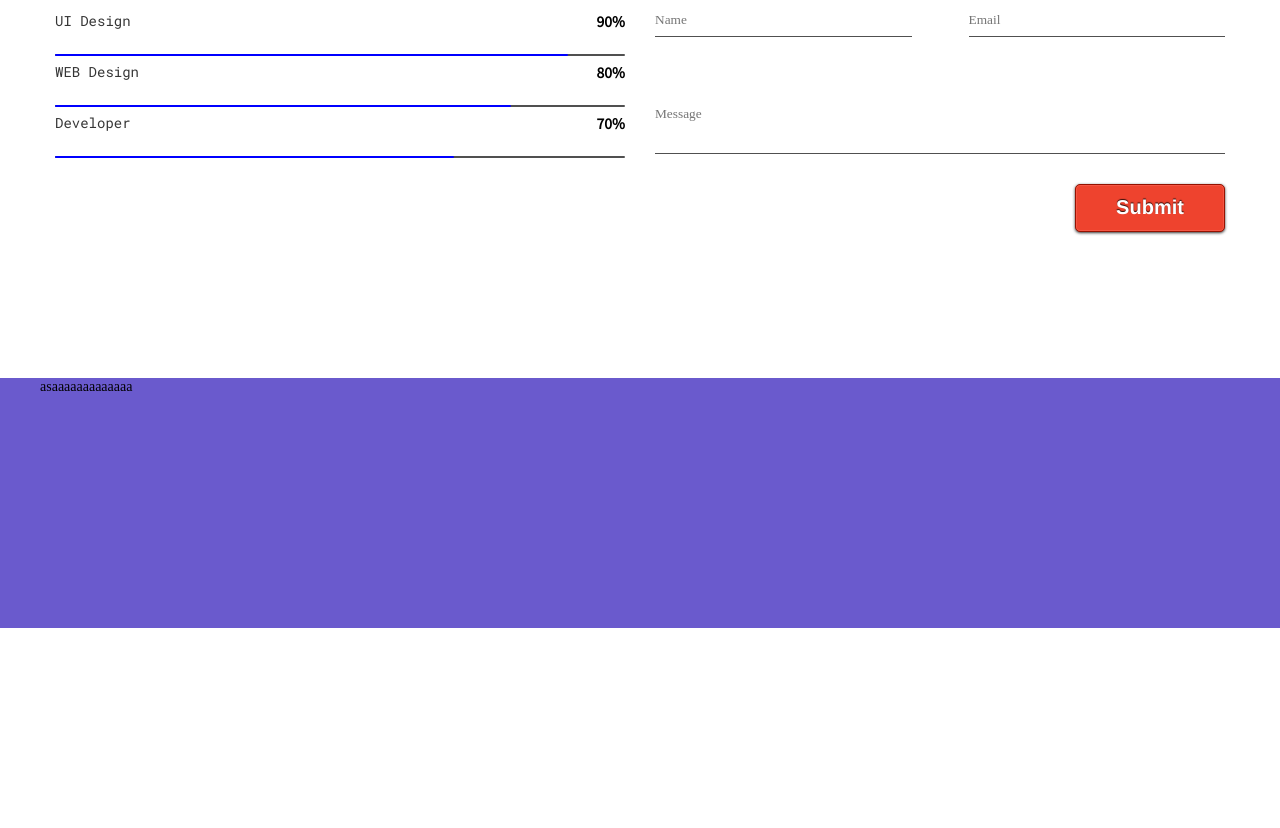
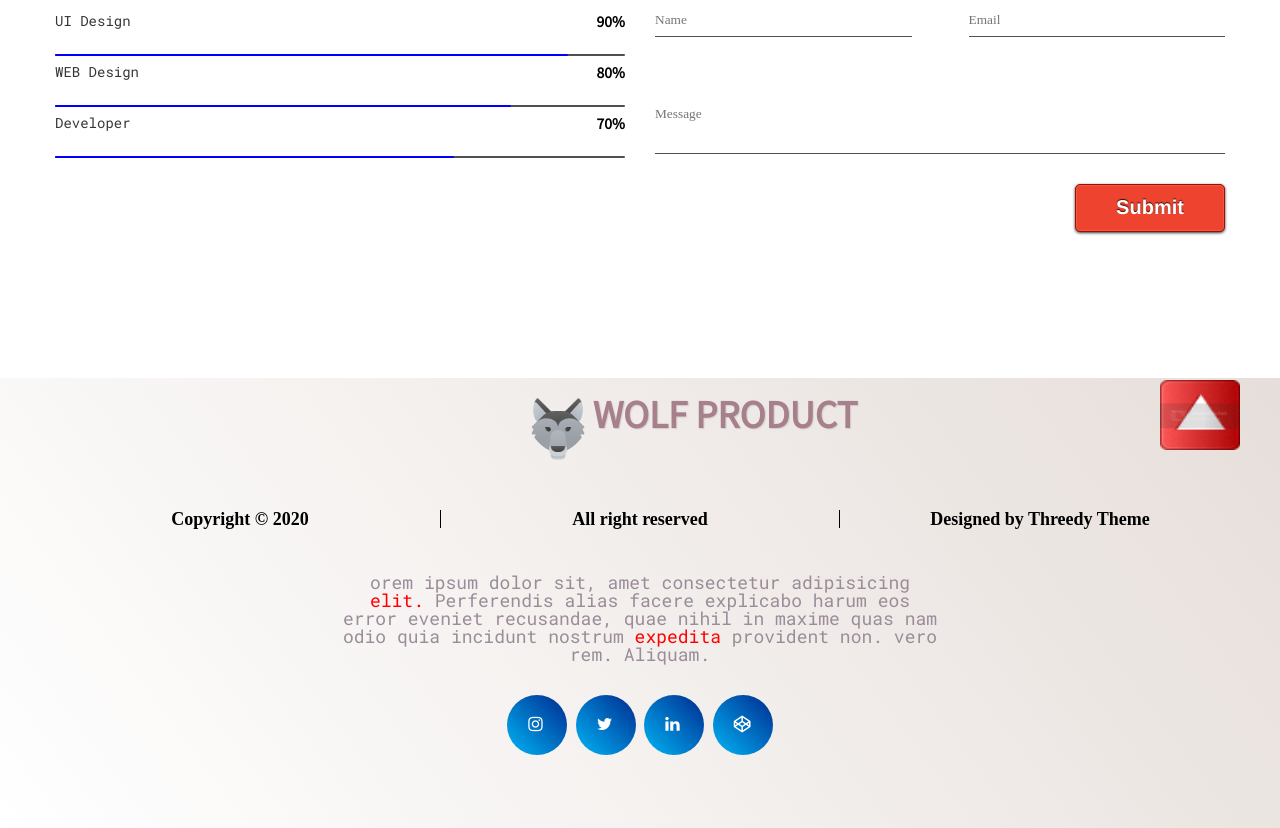
Before and after one commit to Juliu51/coming-soon_v1, a plain HTML site: page index.html in a window 1280 px wide. Shown: the part 1212-2040 px from the top of the page. Before the commit the page ends 1840 px from the top, so only its background shows below. Drawn offline with Linux system fonts and the light colour scheme.

Commit message:
done almost

```diff
--- a/index.html
+++ b/index.html
@@ -9,6 +9,7 @@
     <link href="https://fonts.googleapis.com/css2?family=Noto+Sans+JP&family=Roboto+Mono&display=swap" rel="stylesheet">
     <link rel="shortcut icon" href="./img/svg/001-elephant.svg">
     <link rel="stylesheet" href="./css/app.css">
+    <link rel="stylesheet" href="https://cdnjs.cloudflare.com/ajax/libs/font-awesome/4.7.0/css/font-awesome.min.css">
 
     <script>
         var countDownDate = new Date("Jan 5, 2022 15:37:25").getTime();
@@ -34,11 +35,12 @@
 </head>
 
 <body>
+    <a name="scroll-to-top"></a>
     <div class="wrapper">
         <main class="main">
-            <div class="container">
+                    <div class="container">
                 <div class="main_wrap">
-                    <img src="./img/svg/001-elephant.svg" alt="logo">
+                    <img src="./img/svg/12571063791593876753.svg" alt="logo">
                     <h1>Coming soon</h1>
                     <p>Lorem, ipsum dolor sit amet consectetur adipisicing elit. Esse voluptatem eum odit deleniti
                         architecto ratione aspernatur! Totam suscipit fuga consequatur ad impedit ipsam animi tempora
@@ -126,9 +128,26 @@
         <footer class="footer">
             <div class="container">
                 <div class="footer_wrap">
-asaaaaaaaaaaaaa
-                </div>
+                    <a href="#scroll-to-top"><img src="./img/arrow46.png" alt="" class="wolf"></a>
+               <div class="logo_c">
+                   <h3><img src="./img/svg/wolf.png" alt="wolf">WOLF PRODUCT</h3>
             </div>
+                <div class="copyright">
+                <p>Copyright © 2020</p>
+                <p style="border-left: 1px solid black; border-right: 1px solid black;">All right reserved</p>
+                <p>Designed by Threedy Theme</p>
+                           </div>
+                           <h4>orem ipsum dolor sit, amet consectetur adipisicing <span>elit.</span>  Perferendis alias facere explicabo harum eos error eveniet recusandae, quae nihil in maxime quas nam odio quia incidunt nostrum <span>expedita</span> provident non. vero rem. Aliquam.</h4>
+                           <div class="social-container">
+                            <ul class="social-icons">
+                                <li><a href="#"><i class="fa fa-instagram"></i></a></li>
+                                <li><a href="#"><i class="fa fa-twitter"></i></a></li>
+                                <li><a href="#"><i class="fa fa-linkedin"></i></a></li>
+                                <li><a href="#"><i class="fa fa-codepen"></i></a></li>
+                            </ul>
+                        </div>
+                    </div>
+        </div>
         </footer>
     </div>
 </body>
--- a/sass/_main.scss
+++ b/sass/_main.scss
@@ -5,7 +5,7 @@
   .main {
     width: 100%;
     height: 100%;
-    background-image: url("../img/bc/pexels-francesco-ungaro-1525041.jpg");
+    background-image: url("../img/bc/pexels-veeterzy-303383.jpg");
     background-repeat: no-repeat;
     background-position: center top;
     background-size: cover;
@@ -26,12 +26,12 @@
         }
       }
       h1 {
-        text-shadow: 1px 1px 1px white;
+        text-shadow: 1px 1px 1px #d6cfcb;
         width: 100%;
         font-family: $font-noto;
         max-width: 600px;
         font-size: $large;
-        color: $myblack;
+        color: #a6808c;
         margin-left: calc(50% - 300px);
         font-weight: bold;
         text-align: center;
@@ -48,11 +48,10 @@
       width: 100%;
       max-width: 600px;
       font-size: $small;
-      color: $blue;
+      color: #9a8c98;
       margin-left: calc(50% - 300px);
       text-align: center;
       padding: 15px 0px;
-      text-shadow: 1px 1px 1px black;
       @media (max-width: $md) {
         margin-left: 0px;
         margin-top: 10px;
@@ -109,13 +108,14 @@
         width: 100%;
         font-family: $font-noto;
         background: transparent;
+        color: #a6808c;
         border: 0;
         border-bottom: 2px solid $grey;
         font-size: $normal;
         text-transform: capitalize;
         &::placeholder {
-          color: $grey;
-          text-shadow: 1px 1px 1px white;
+          color: #a6808c;
+          text-shadow: 1px 1px 1px #d6cfcb;
           line-height: 30px;
         }
       }
@@ -143,6 +143,7 @@
   height: 700px;
   display: flex;
   justify-content: center;
+
   @media (max-width: $xl) {
     height: 100%;
   }
@@ -270,13 +271,86 @@
 }
 .footer {
   display: flex;
+  align-items: center;
   justify-content: center;
   width: 100%;
-  height: 250px;
-  background-color: slateblue;
+  height: 450px;
+  background: rgb(255, 255, 255);
+  background: linear-gradient(
+    53deg,
+    rgba(255, 255, 255, 1) 0%,
+    rgba(230, 222, 218, 1) 100%
+  );
+
   .footer_wrap {
-    width: 80%;
-
+    width: 100%;
+    height: 100%;
+    .wolf {
+      float: right;
+      width: 80px;
+    }
+    img {
+      height: 70px;
+      width: 70px;
+    }
+    h3 {
+      text-shadow: 1px 1px 1px #d6cfcb;
+      width: 100%;
+      font-family: $font-noto;
+      max-width: 600px;
+      font-size: $medium;
+      color: #a6808c;
+      margin-left: calc(50% - 300px);
+      margin-right: 80px;
+      font-weight: bold;
+      text-align: center;
+      padding: 15px 0px;
+      @media (max-width: $md) {
+        margin-left: 0px;
+        font-size: $small;
+        padding: 5px 0px;
+      }
+      @media (max-width: $sm) {
+        float: right;
+      }
+    }
+    .logo_c {
+      display: flex;
+      justify-content: center;
+      align-items: center;
+    }
+    .copyright {
+      width: 100%;
+      display: flex;
+      align-items: center;
+      justify-content: center;
+      margin: 30px 0;
+      font-weight: 800;
+      font-size: $small;
+      font-family: "Times New Roman", Times, serif;
+      p {
+        width: calc(100% / 3);
+        text-align: center;
+      }
+    }
+    h4 {
+      width: 100%;
+      font-family: $font-roboto;
+      width: 100%;
+      max-width: 600px;
+      font-size: $small;
+      color: #9a8c98;
+      margin-left: calc(50% - 300px);
+      text-align: center;
+      padding: 15px 0px;
+      @media (max-width: $md) {
+        margin-left: 0px;
+        margin-top: 10px;
+      }
+      span {
+        color: red;
+      }
+    }
   }
 }
 
--- /dev/null
+++ b/sass/_social.scss
@@ -0,0 +1,74 @@
+@import url(https://cdnjs.cloudflare.com/ajax/libs/font-awesome/4.6.3/css/font-awesome.css);
+
+$timing        : 265ms;
+$iconColor     : #00B5F5;
+$accent        : #002A8F;
+$bluefade      : #0043E0;
+$gradient      : #00B5F5;
+
+@mixin transformScale($size: 1) {
+    transform: scale($size);
+    -ms-transform: scale($size);
+    -webkit-transform: scale($size);
+}
+
+
+
+.social-container {
+    width: 100%;
+    margin: 0;
+    text-align: center;
+
+}
+
+.social-icons {
+    padding: 0;
+    list-style: none;
+    margin: 1em;
+
+    li {
+        display: inline-block;
+        margin: 0.15em;
+        position: relative;
+        font-size: 1.2em;
+
+    }
+
+    i {
+        color: #fff;
+        position: absolute;
+        top: 21px;
+        left: 21px;
+        transition: all $timing ease-out;
+    }
+
+    a {
+        display: inline-block;
+
+        &:before {
+            @include transformScale();
+            content: " ";
+            width: 60px;
+            height: 60px;
+            border-radius: 100%;
+            display: block;
+            background: linear-gradient(45deg, $iconColor, $accent);
+            transition: all $timing ease-out;
+        }
+
+        &:hover:before {
+            transform: scale(0);
+            transition: all $timing ease-in;
+        }
+
+        &:hover i {
+            @include transformScale(2.2);
+            color: $iconColor;
+            background: -webkit-linear-gradient(45deg, $iconColor, $accent);
+            -webkit-background-clip: text;
+            -webkit-text-fill-color: transparent;
+            transition: all $timing ease-in;
+        }
+    }
+
+}
--- a/sass/app.scss
+++ b/sass/app.scss
@@ -3,3 +3,4 @@
 @import 'footer';
 @import '_main';
 @import '_btn';
+@import '_social';
```
Also changed, not shown: css/app.css, img/arrow30.png (added), img/arrow46.png (added), img/svg/12571063791593876753.svg (added), img/svg/500_F_272007733_KbnuuoeQ91F3mQzeQsWqVAsL4WPiJMiT.jpg (added), img/svg/wolf.png (added), 1 other file.
